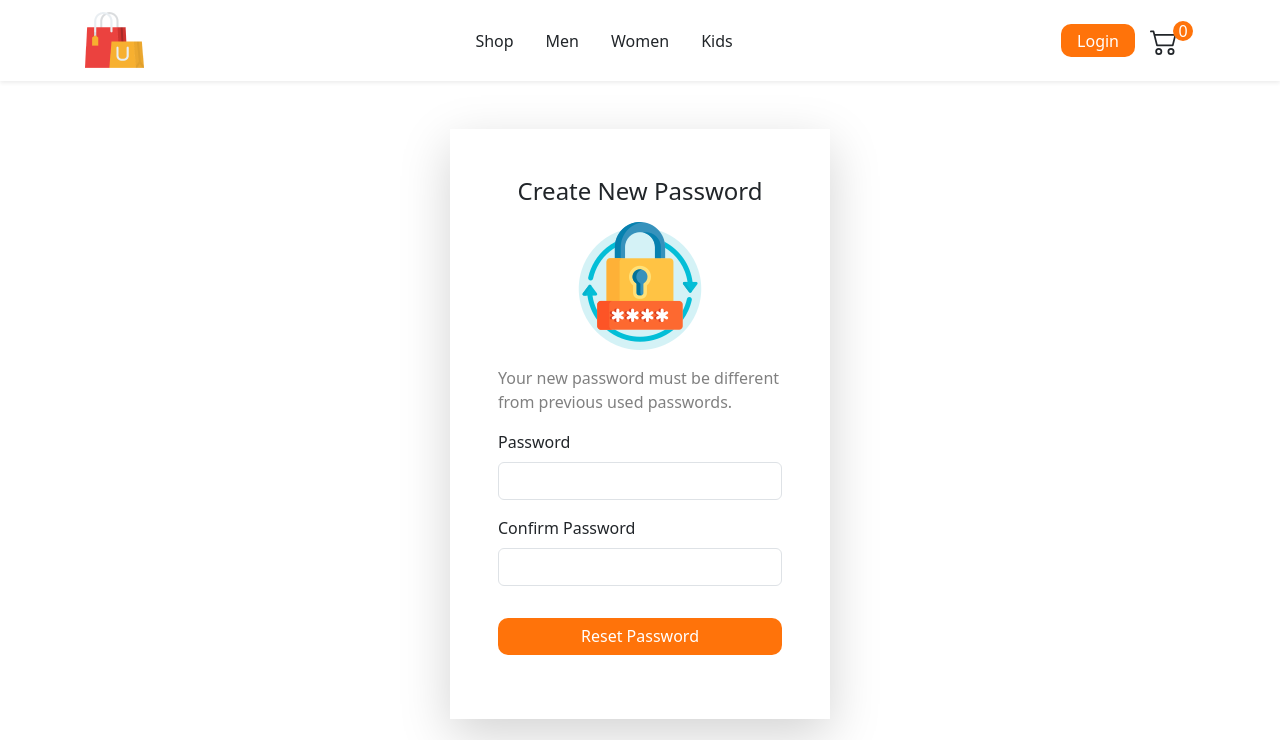
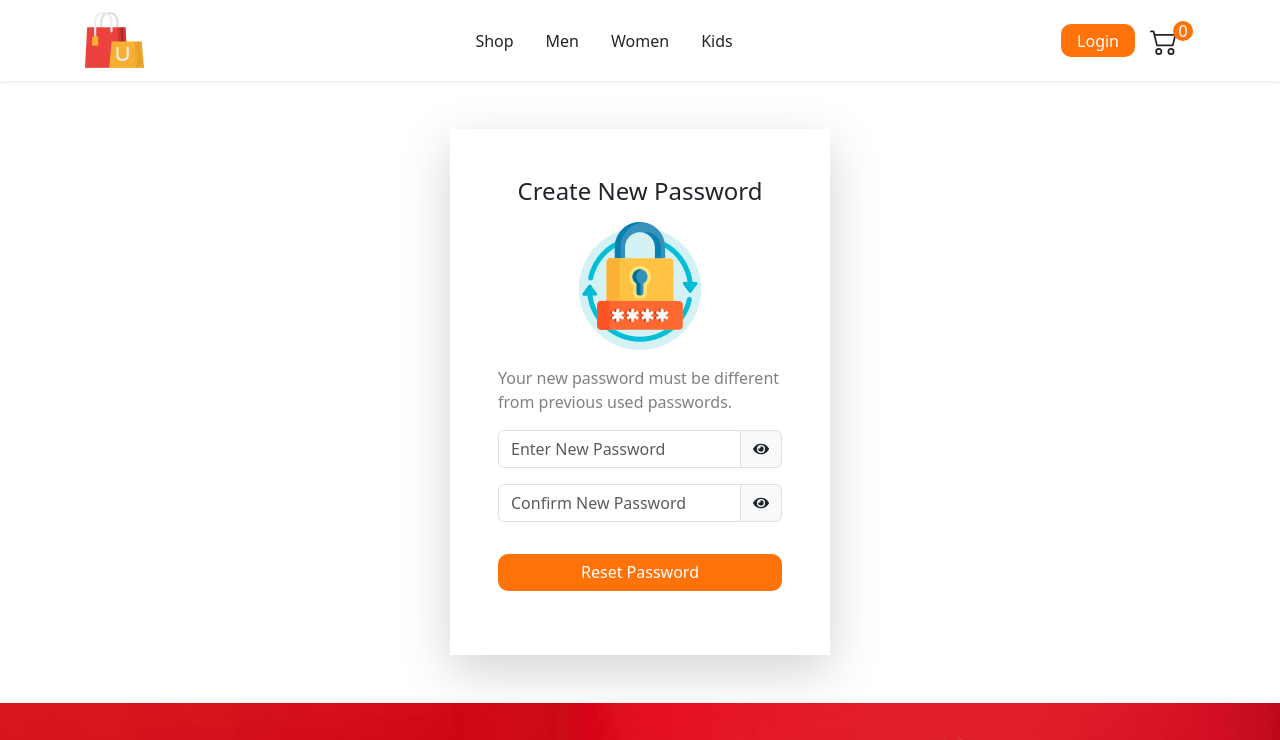
Before and after one commit to zeeshan-maker/Ecommerce_Frontend, a React (Create React App) app: page /reset-password/1 in a window 1280 px wide. Shown: the top 740 px of the page. Built offline with nearby package versions, Linux system fonts and the light colour scheme.

Commit message:
add icon for show password

```diff
--- a/src/pages/Login/Login.css
+++ b/src/pages/Login/Login.css
@@ -21,3 +21,7 @@
     background-color: green;
     color: var(--white-color);
 }
+
+.eye{
+    cursor: pointer;
+}
--- a/src/pages/Login/Login.jsx
+++ b/src/pages/Login/Login.jsx
@@ -5,7 +5,7 @@ import { useState } from "react";
 import { loginUser } from "../../services/authService"
 import { toast } from "react-toastify";
 import { useDispatcher } from "../../redux/useDispatcher";
-
+import { FaEye, FaEyeSlash } from "react-icons/fa";
 
 
 function Login() {
@@ -15,7 +15,7 @@ function Login() {
     email:"",
     password:""
   })
-
+const [showPassword, setShowPassword] = useState(false);
   const handleChange =(e)=>{
     const {name,value} = e.target;
     setFormData({
@@ -51,15 +51,23 @@ function Login() {
                 placeholder="Enter your email"
                 required
               />
+              <div className="input-group mb-3 ">
               <input
-                type="password"
+                type={showPassword ? "text" : "password"}
                 name="password"
                 value={formData.password}
                 onChange={handleChange}
-                className="form-control mb-3"
+                className="form-control"
                 placeholder="Enter your password"
                 required
               />
+                <span
+                  className="input-group-text eye"
+                  onClick={() => setShowPassword(!showPassword)}
+                >
+                  {showPassword ? <FaEyeSlash  /> : <FaEye />}
+                </span>
+              </div>
               <p className="text-end text-primary">
                 <Link to="/forgot-password">Forget Password?</Link>
                 </p>
--- a/src/pages/Registration/Registration.jsx
+++ b/src/pages/Registration/Registration.jsx
@@ -1,18 +1,20 @@
-import user from "../../assets/Frontend_Assets/person.png"
+import user from "../../assets/Frontend_Assets/person.png";
 import { Link, useNavigate } from "react-router-dom";
 import { useState } from "react";
 import { registerUser } from "../../services/authService";
 import { toast } from "react-toastify";
-
+import { FaEye, FaEyeSlash } from "react-icons/fa";
 
 function Registration() {
-  const navigate= useNavigate();
+  const navigate = useNavigate();
   const [formData, setFormData] = useState({
     name: "",
     email: "",
-    phone:"",
+    phone: "",
     password: "",
   });
+
+  const [showPassword, setShowPassword] = useState(false);
 
   const handleChange = (e) => {
     const { name, value } = e.target;
@@ -26,20 +28,18 @@ function Registration() {
   const handleForm = async (e) => {
     try {
       e.preventDefault();
-      const res = await registerUser(formData)
-      toast.success(res.message)
+      const res = await registerUser(formData);
+      toast.success(res.message);
       setFormData({
         name: "",
         email: "",
-      phone:"",
+        phone: "",
         password: "",
-      })
-      navigate("/login")
+      });
+      navigate("/login");
     } catch (error) {
-      toast.error(error.response.data.message)
+      toast.error(error.response.data.message);
     }
-
-
   };
 
   return (
@@ -47,7 +47,9 @@ function Registration() {
       <div className="row py-4 d-flex justify-content-center">
         <div className="col-lg-4 col-md-6 col-sm-8 col-12">
           <div className="login-card p-lg-4 p-2">
-            <div className="text-center mb-2"><img src={user} alt="" className="img-fluid" /></div>
+            <div className="text-center mb-2">
+              <img src={user} alt="" className="img-fluid" />
+            </div>
             <h3 className="text-center mb-3 login-heading">Create Account</h3>
             <form onSubmit={handleForm}>
               <input
@@ -75,25 +77,38 @@ function Registration() {
                 className="form-control mb-3"
                 placeholder="Enter your phone number"
               />
+              <div className="input-group mb-3 ">
                 <input
-                type="password"
+                  type={showPassword ? "text" : "password"}
                   name="password"
                   value={formData.password}
                   onChange={handleChange}
-                className="form-control mb-3"
+                  className="form-control"
                   placeholder="Enter your password"
                 />
-
-              <button type="submit" className="btn btn-login w-100">Sign Up</button>
+                <span
+                  className="input-group-text eye"
+                  onClick={() => setShowPassword(!showPassword)}
+                >
+                  {showPassword ? <FaEyeSlash /> : <FaEye />}
+                </span>
+              </div>
+              <button type="submit" className="btn btn-login w-100">
+                Sign Up
+              </button>
             </form>
-            <p className="mt-4 text-center">Already have an account ?
-                <Link className="text-primary" to="/login"> Login</Link>
+            <p className="mt-4 text-center">
+              Already have an account ?
+              <Link className="text-primary" to="/login">
+                {" "}
+                Login
+              </Link>
             </p>
           </div>
         </div>
       </div>
     </div>
-  )
+  );
 }
 
-export default Registration
+export default Registration;
--- a/src/pages/ResetPassword/ResetPassword.jsx
+++ b/src/pages/ResetPassword/ResetPassword.jsx
@@ -3,7 +3,7 @@ import { useState } from "react";
 import { resetPassword } from "../../services/authService";
 import { toast } from "react-toastify";
 import { useParams, useNavigate } from "react-router-dom";
-
+import { FaEye, FaEyeSlash } from "react-icons/fa";
 
 function ResetPassword() {
   const { token } = useParams();
@@ -11,6 +11,8 @@ function ResetPassword() {
   const [confirmPassword, setConfirmPassword] = useState("");
   const [error, setError] = useState("");
   const navigation = useNavigate();
+  const [showPassword, setShowPassword] = useState(false);
+  const [showConfirmPassword, setShowConfirmPassword] = useState(false);
 
   const handleSubmit = async (e) =>{
     e.preventDefault();
@@ -61,29 +63,42 @@ function ResetPassword() {
           </p>
            {error && <div className="alert alert-danger">{error}</div>}
           <form onSubmit={handleSubmit}>
-            <div className="mb-3">
-              <label htmlFor="password" className="form-label ">Password</label>
+            <div className="input-group mb-3">
+              {/* <label htmlFor="password" className="form-label ">Password</label> */}
               <input
-              type="password"
+               type={showPassword ? "text" : "password"}
               id="password"
               className="form-control"
                value={password}
+               placeholder="Enter New Password"
                 onChange={(e) => setPassword(e.target.value)}
               required
             />
+           <span
+                  className="input-group-text eye"
+                  onClick={() => setShowPassword(!showPassword)}
+                >
+                  {showPassword ? <FaEyeSlash /> : <FaEye />}
+                </span>
+            </div>
 
-            </div>
-             <div className="mb-3">
-              <label htmlFor="confirmPassword" className="form-label ">Confirm Password</label>
+             <div className="input-group mb-3">
+              {/* <label htmlFor="confirmPassword" className="form-label ">Confirm Password</label> */}
               <input
-              type="password"
+               type={showConfirmPassword ? "text" : "password"}
               id="confirmPassword"
               className="form-control"
               value={confirmPassword}
+              placeholder="Confirm New Password"
               onChange={(e) => setConfirmPassword(e.target.value)}
               required
             />
-
+               <span
+                  className="input-group-text eye"
+                  onClick={() => setShowConfirmPassword(!showConfirmPassword)}
+                >
+                  {showPassword ? <FaEyeSlash /> : <FaEye />}
+                </span>
             </div>
             <button className="button my-3 w-100">Reset Password</button>
 
```
Lines whose indentation alone changed are shown as unchanged.
